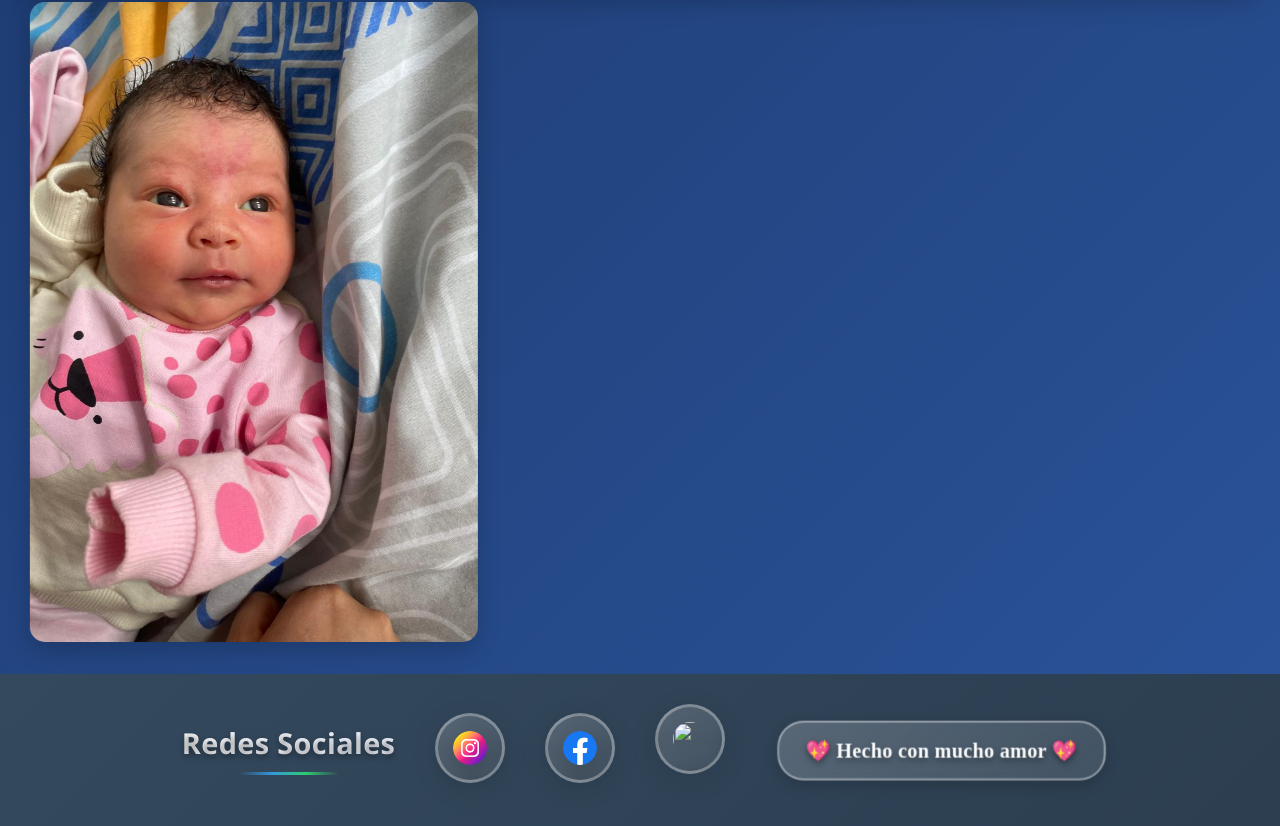
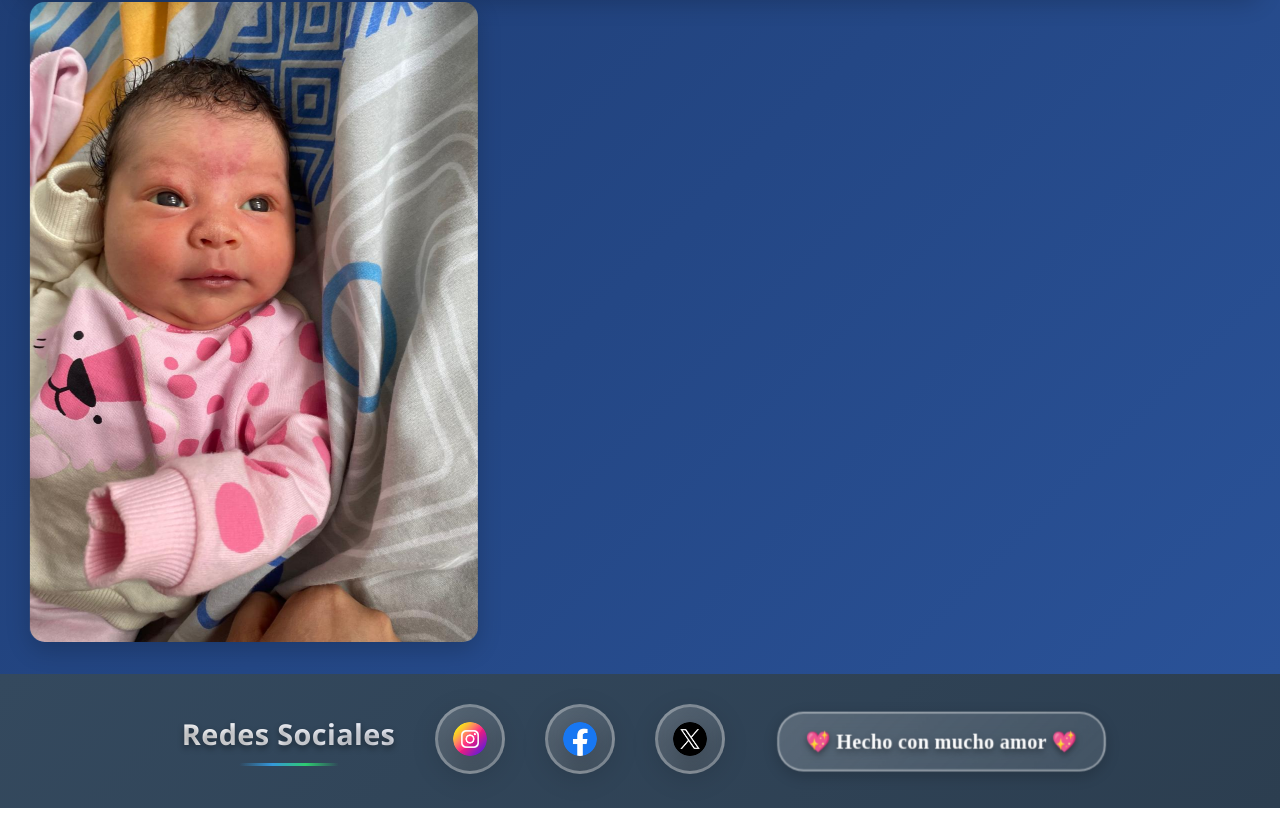
Before and after one commit to Chiki2207/entregable1-web1-Avendano-Luis, a plain HTML site: page index.html in a window 1280 px wide. Shown: the part 3088-3914 px from the top of the page. Drawn offline with Linux system fonts and the light colour scheme.

Commit message:
actualizacion html y css7

```diff
--- a/index.html
+++ b/index.html
@@ -181,7 +181,7 @@
         <div><h1>Redes Sociales</h1></div>
         <a href="https://www.instagram.com/luisckr7/" target="_blank"> <img src="img/instagram.png" alt="" class="redes"></a>
         <a href="https://www.facebook.com/luis.enrique.avendano.ortiz/" target="_blank"> <img src="img/facebook.png" alt="" class="redes"></a>
-        <a href="https://x.com/LuisNapolo12673" target="_blank"> <img src=".img/x.png" alt="" class="redes"></a>
+        <a href="https://x.com/LuisNapolo12673" target="_blank"> <img src="img/x.png" alt="" class="redes"></a>
 
 
     </footer>
```
